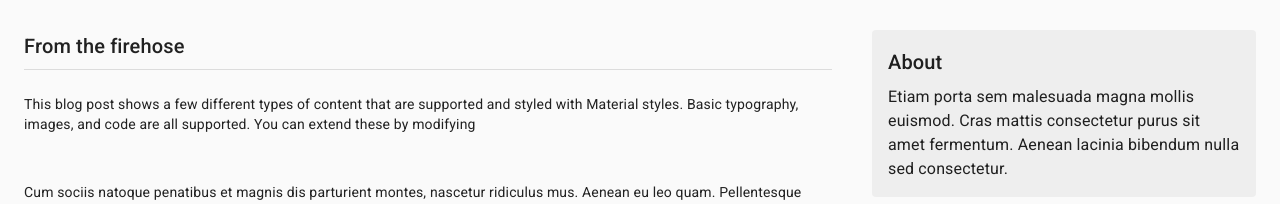
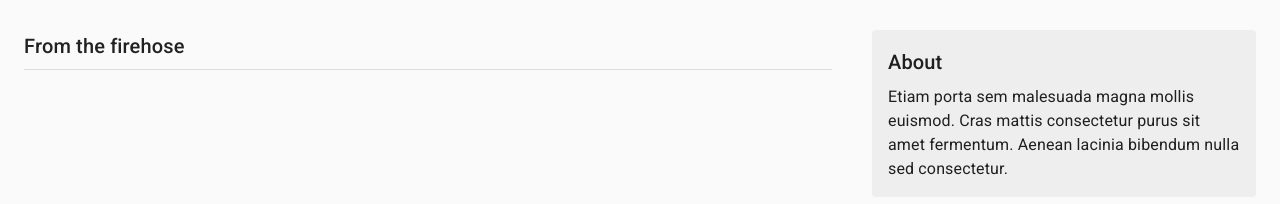
Before and after one commit to aoyaman/skill-check-map-react, a React (Create React App) app: page /blog in a window 1280 px wide. Shown: the part 723-927 px from the top of the page. Built offline with nearby package versions, Linux system fonts and the light colour scheme; no server answers.

Commit message:
typescript error fix.

```diff
--- a/src/Components/Blog/Main.tsx
+++ b/src/Components/Blog/Main.tsx
@@ -1,25 +1,14 @@
 import React from 'react';
-import PropTypes from 'prop-types';
-import { makeStyles } from '@material-ui/core/styles';
 import Grid from '@material-ui/core/Grid';
 import Typography from '@material-ui/core/Typography';
 import Divider from '@material-ui/core/Divider';
-import Markdown from './Markdown';
-
-const useStyles = makeStyles((theme) => ({
-  markdown: {
-    ...theme.typography.body2,
-    padding: theme.spacing(3, 0),
-  },
-}));
 
 type Props = {
   posts: string[];
   title: string;
 }
 
-const Main: React.FC<Props> = ({ posts, title }) => {
-  const classes = useStyles();
+const Main: React.FC<Props> = ({  title }) => {
 
   return (
     <Grid item xs={12} md={8}>
@@ -27,11 +16,6 @@ const Main: React.FC<Props> = ({ posts, title }) => {
         {title}
       </Typography>
       <Divider />
-      {posts.map((post) => (
-        <Markdown className={classes.markdown} key={post.substring(0, 40)}>
-          {post}
-        </Markdown>
-      ))}
     </Grid>
   );
 };
--- a/src/Components/Blog/MainFeaturedPost.tsx
+++ b/src/Components/Blog/MainFeaturedPost.tsx
@@ -1,5 +1,4 @@
 import React from 'react';
-import PropTypes from 'prop-types';
 import { makeStyles } from '@material-ui/core/styles';
 import Paper from '@material-ui/core/Paper';
 import Typography from '@material-ui/core/Typography';
--- a/src/Components/Blog/Markdown.tsx
+++ /dev/null
@@ -1,55 +0,0 @@
-import React from 'react';
-// import ReactMarkdown from 'markdown-to-jsx';
-import { withStyles } from '@material-ui/core/styles';
-import Typography from '@material-ui/core/Typography';
-import Link from '@material-ui/core/Link';
-
-// const styles = (theme: any) => ({
-//   listItem: {
-//     marginTop: theme.spacing(1),
-//   },
-// });
-
-// const options = {
-//   overrides: {
-//     h1: {
-//       component: Typography,
-//       props: {
-//         gutterBottom: true,
-//         variant: 'h5',
-//       },
-//     },
-//     h2: { component: Typography, props: { gutterBottom: true, variant: 'h6' } },
-//     h3: { component: Typography, props: { gutterBottom: true, variant: 'subtitle1' } },
-//     h4: {
-//       component: Typography,
-//       props: { gutterBottom: true, variant: 'caption', paragraph: true },
-//     },
-//     p: { component: Typography, props: { paragraph: true } },
-//     a: { component: Link },
-//     li: {
-//       component: withStyles(styles)(({ classes, ...props }) => (
-//         <li className={classes.listItem}>
-//           <Typography component="span" {...props} />
-//         </li>
-//       )),
-//     },
-//   },
-// };
-
-// export default function Markdown(props) {
-//   // return <ReactMarkdown options={options} {...props} />;
-//   return <div {...props} />;
-// }
-
-type Props = {
-  className: any;
-  key: any;
-  children: any;
-}
-
-const Markdown: React.FC<Props> = ({className, key, children}) => (
-  <div className={className} key={key}>{children}</div>
-);
-
-export default Markdown;
--- a/src/Components/Pages/Dashboard/index.tsx
+++ b/src/Components/Pages/Dashboard/index.tsx
@@ -1,23 +1,21 @@
+import AppBar from "@material-ui/core/AppBar";
+import Badge from "@material-ui/core/Badge";
+import Box from "@material-ui/core/Box";
+import Container from "@material-ui/core/Container";
+import CssBaseline from "@material-ui/core/CssBaseline";
+import Divider from "@material-ui/core/Divider";
+import Drawer from "@material-ui/core/Drawer";
+import IconButton from "@material-ui/core/IconButton";
+import Link from "@material-ui/core/Link";
+import List from "@material-ui/core/List";
+import { makeStyles } from "@material-ui/core/styles";
+import Toolbar from "@material-ui/core/Toolbar";
+import Typography from "@material-ui/core/Typography";
+import ChevronLeftIcon from "@material-ui/icons/ChevronLeft";
+import MenuIcon from "@material-ui/icons/Menu";
+import NotificationsIcon from "@material-ui/icons/Notifications";
+import clsx from "clsx";
 import React from "react";
-import clsx from "clsx";
-import { makeStyles } from "@material-ui/core/styles";
-import CssBaseline from "@material-ui/core/CssBaseline";
-import Drawer from "@material-ui/core/Drawer";
-import Box from "@material-ui/core/Box";
-import AppBar from "@material-ui/core/AppBar";
-import Toolbar from "@material-ui/core/Toolbar";
-import List from "@material-ui/core/List";
-import Typography from "@material-ui/core/Typography";
-import Divider from "@material-ui/core/Divider";
-import IconButton from "@material-ui/core/IconButton";
-import Badge from "@material-ui/core/Badge";
-import Container from "@material-ui/core/Container";
-import Grid from "@material-ui/core/Grid";
-import Paper from "@material-ui/core/Paper";
-import Link from "@material-ui/core/Link";
-import MenuIcon from "@material-ui/icons/Menu";
-import ChevronLeftIcon from "@material-ui/icons/ChevronLeft";
-import NotificationsIcon from "@material-ui/icons/Notifications";
 import { mainListItems, secondaryListItems } from "./listItems";
 // import Chart from './Chart';
 // import Deposits from './Deposits';
@@ -126,8 +124,6 @@ export default function Dashboard() {
   const handleDrawerClose = () => {
     setOpen(false);
   };
-  const fixedHeightPaper = clsx(classes.paper, classes.fixedHeight);
-
   return (
     <div className={classes.root}>
       <CssBaseline />
```
Also changed, not shown: src/Components/Pages/Dashboard/MapList.tsx (+3 -6 lines), src/Components/Pages/SkillMap/index.tsx (+3 -5 lines).
